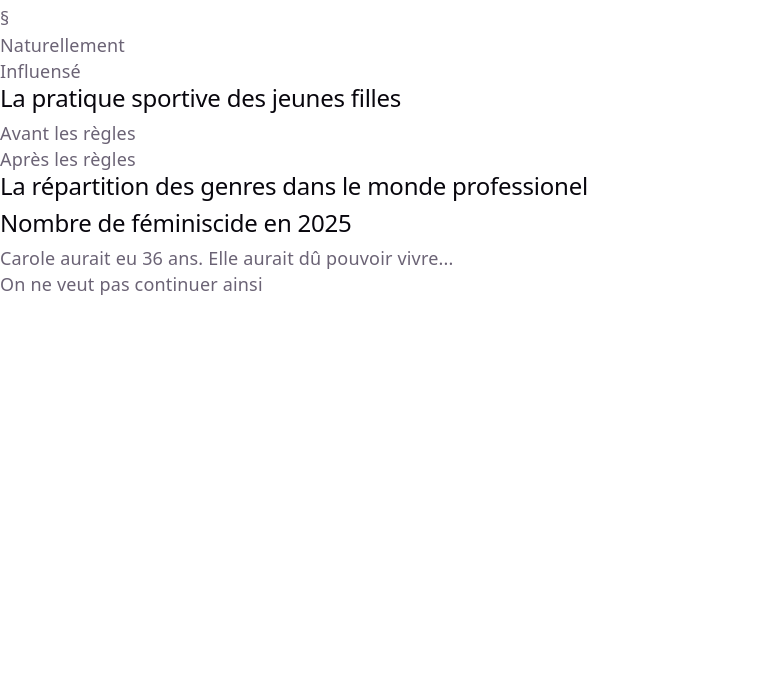
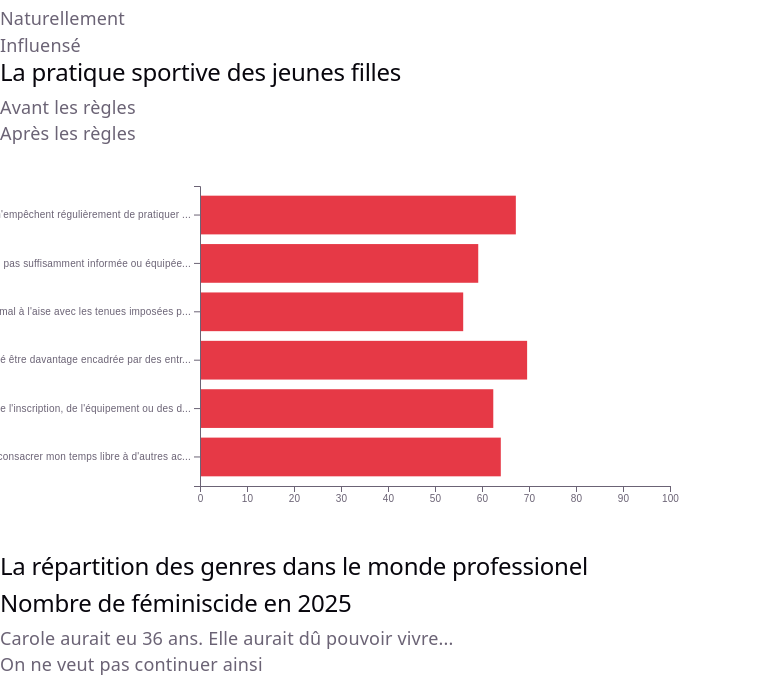
Before and after one commit to El-cacahu3te/VisualDonProj, a website built with Vite: page index.html in a window 1280 px wide. Shown: the part 113-800 px from the top of the page, without its empty margins (0-766 px from the left). Built offline with nearby package versions, Linux system fonts and the light colour scheme.

Commit message:
start sport.js

```diff
--- a/index.html
+++ b/index.html
@@ -12,7 +12,7 @@
       <h1>La vie de Carole</h1>
     </div>
     <div id="lesJouets">
-§      <p>Naturellement</p>
+      <p>Naturellement</p>
       <p>Influensé</p>
     </div>
     <div id="leSport">
--- a/package.json
+++ b/package.json
@@ -10,5 +10,8 @@
   },
   "devDependencies": {
     "vite": "^8.0.1"
+  },
+  "dependencies": {
+    "d3": "^7.9.0"
   }
 }
--- a/src/main.js
+++ b/src/main.js
@@ -1,5 +1,8 @@
 import './style.css'
-import toys from './data/toys.json'
+
 // import sport from './sport.js'
 // import workplace from './workplace.js'
 // import feminicide from './feminicide.js'
+
+import { initSportChart } from './section/sport.js';
+initSportChart();
--- a/src/section/sport.js
+++ b/src/section/sport.js
@@ -0,0 +1,47 @@
+import data from '../data/sport.json';
+import * as d3 from 'd3';
+
+const container = document.getElementById('leSport');
+// Données qu'on va visualiser
+// Ici : les résultats par question (accord / pas accord / neutre)
+const questions = data.resultats_detailles_par_question;
+   // Fonction principale qui dessine le graphique
+   export function initSportChart() {
+      if (!container) return;
+      // Dimensions
+      const width = 700;
+      const height = 400;
+      const margin = { top: 40, right: 30, bottom: 60, left: 200 };
+      // Créer le SVG dans le conteneur
+      const svg = d3.select('#leSport')
+         .append('svg')
+         .attr('width', width)
+         .attr('height', height);
+      // Préparer les données : on prend les 6 questions disponibles
+      const dataset = questions.map(q => ({
+         label: q.enonce.substring(0, 50) + '...', // texte court
+         accord: q.ventilation_sociodemographique.region
+            .find(r => r.groupe === 'Île-de-France')?.accord_pct || 0
+      }));
+      // Échelles D3
+      const x = d3.scaleLinear().domain([0, 100]).range([margin.left, width -
+         margin.right]);
+      const y = d3.scaleBand()
+         .domain(dataset.map(d => d.label))
+         .range([margin.top, height - margin.bottom])
+         .padding(0.2);
+      // Barres
+      svg.selectAll('rect')
+         .data(dataset)
+         .enter().append('rect')
+         .attr('x', margin.left)
+         .attr('y', d => y(d.label))
+         .attr('width', d => x(d.accord) - margin.left)
+         .attr('height', y.bandwidth())
+         .attr('fill', '#e63946');
+      // Axes
+      svg.append('g').attr('transform', `translate(0,${height -
+         margin.bottom})`).call(d3.axisBottom(x));
+      svg.append('g').attr('transform',
+         `translate(${margin.left},0)`).call(d3.axisLeft(y));
+   }
```
Also changed, not shown: src/counter.js (deleted, +0 -9 lines), 1 other file.
